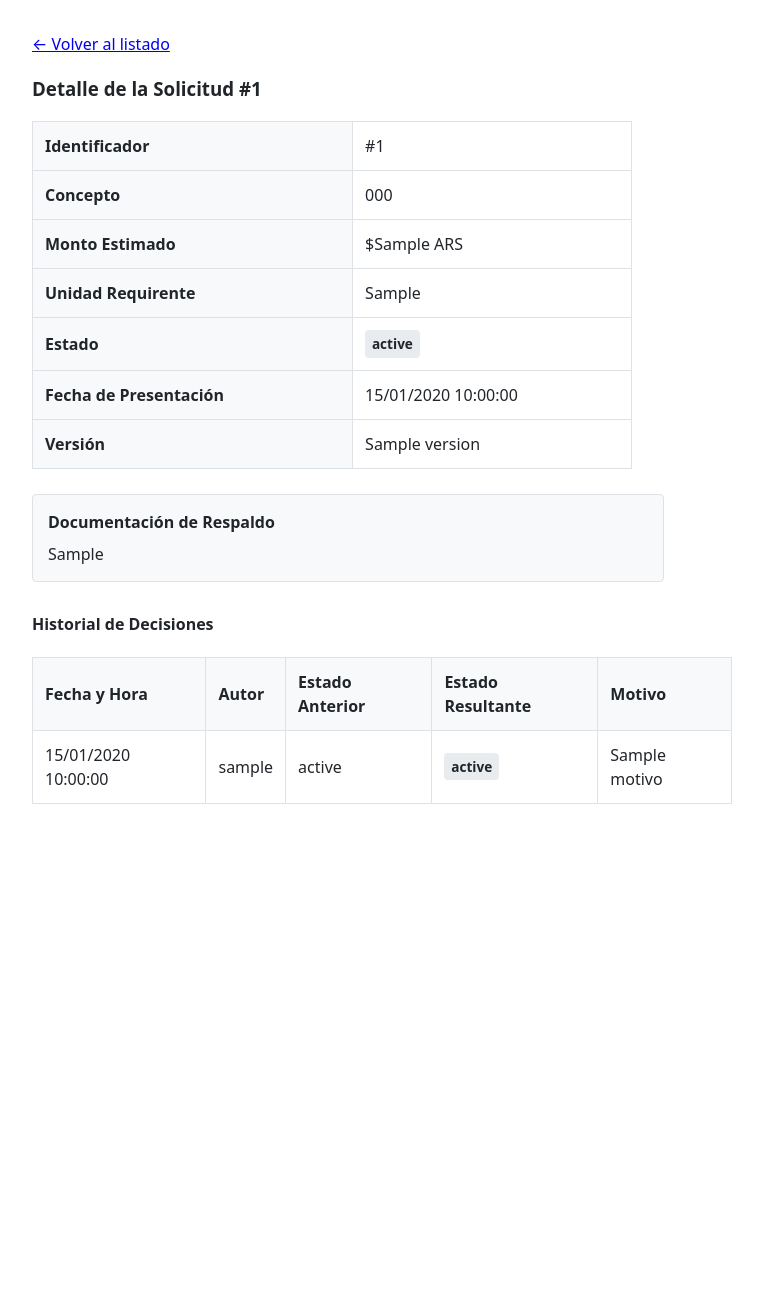
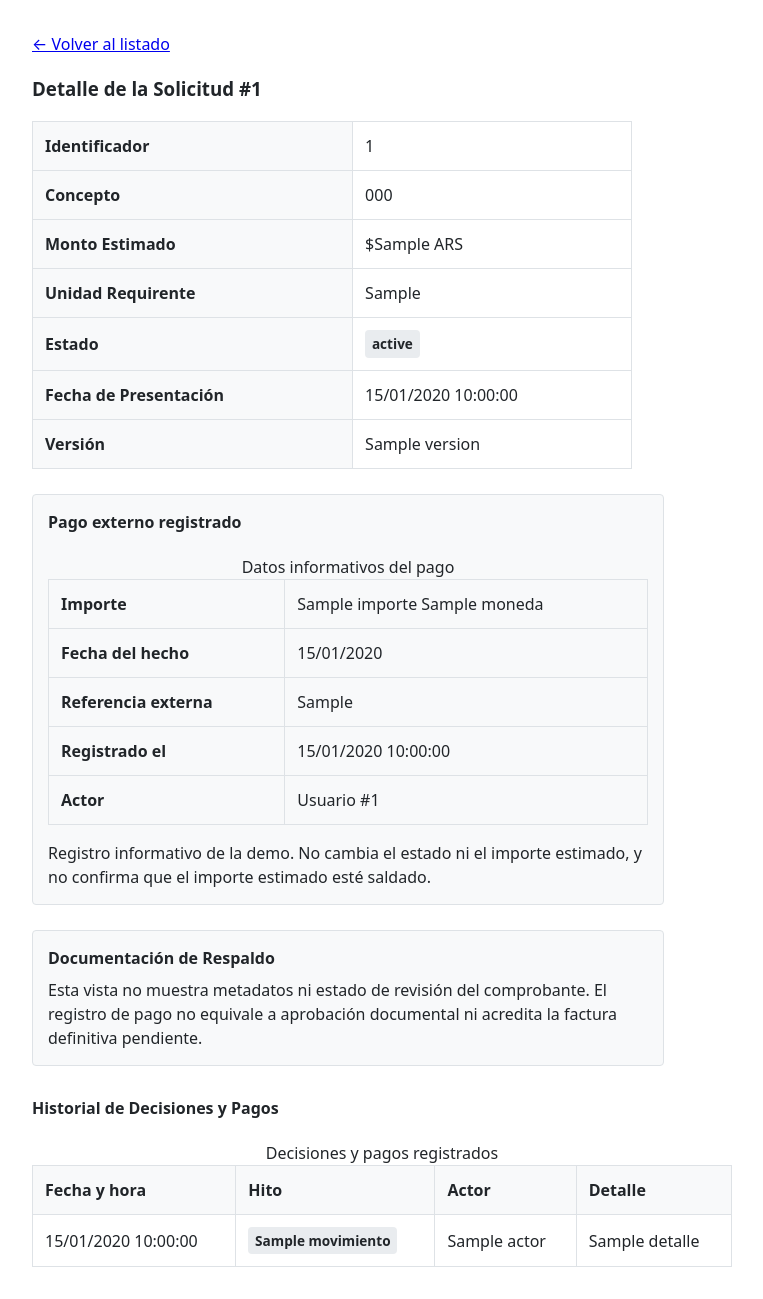
Before and after one commit to MatiasAFernandez/PS_Cooperadora, a Django app: template templates/gastos/solicitud_detail.html in a window 1280 px wide. Shown: the part 129-1428 px from the top of the page, without its empty margins (208-971 px from the left). Before the commit the page ends 933 px from the top, so only its background shows below. Run offline with Django 5.2, Linux system fonts and the light colour scheme; the template is opened without the code that fills it: most values are stand-ins (such as "Sample title", 1, 10 or a date in 2020); parts of the project's set-up code (start-up, migrations or seed data) failed here and were passed over.

Commit message:
feat(gastos): mostrar resumen y cronología de pagos

```diff
--- a/templates/gastos/solicitud_detail.html
+++ b/templates/gastos/solicitud_detail.html
@@ -1,4 +1,5 @@
 {% extends "base.html" %}
+{% load l10n %}
 
 {% block title %}Detalle de Solicitud #{{ solicitud.pk }} — PS Cooperadora{% endblock %}
 
@@ -10,7 +11,7 @@
 <table style="max-width: 600px;">
     <tr>
         <th>Identificador</th>
-        <td>#{{ solicitud.pk }}</td>
+        <td>{{ tramite_id }}</td>
     </tr>
     <tr>
         <th>Concepto</th>
@@ -38,19 +39,68 @@
     </tr>
 </table>
 
+{% if pago_consulta %}
+<section id="pago-externo" aria-labelledby="pago-externo-heading" style="margin-top: 25px; padding: 15px; border: 1px solid #dee2e6; border-radius: 4px; max-width: 600px; background-color: #f8f9fa;">
+    <h4 id="pago-externo-heading" style="margin-top: 0;">Pago externo registrado</h4>
+    <table style="max-width: 600px; width: 100%;">
+        <caption>Datos informativos del pago</caption>
+        <tbody>
+            <tr>
+                <th scope="row">Importe</th>
+                <td>{{ pago_consulta.importe }} {{ pago_consulta.moneda }}</td>
+            </tr>
+            <tr>
+                <th scope="row">Fecha del hecho</th>
+                <td>{{ pago_consulta.fecha_pago|date:"d/m/Y" }}</td>
+            </tr>
+            <tr>
+                <th scope="row">Referencia externa</th>
+                <td>{{ pago_consulta.referencia_externa }}</td>
+            </tr>
+            <tr>
+                <th scope="row">Registrado el</th>
+                <td>
+                    {% if pago_consulta.fecha_registro %}
+                        {{ pago_consulta.fecha_registro|date:"d/m/Y H:i:s" }}
+                    {% else %}
+                        No disponible
+                    {% endif %}
+                </td>
+            </tr>
+            <tr>
+                <th scope="row">Actor</th>
+                <td>
+                    {% if pago_consulta.actor_id != None %}
+                        Usuario #{{ pago_consulta.actor_id }}
+                    {% else %}
+                        No disponible
+                    {% endif %}
+                </td>
+            </tr>
+        </tbody>
+    </table>
+    <p role="note" style="margin-bottom: 0;">Registro informativo de la demo. No cambia el estado ni el importe estimado, y no confirma que el importe estimado esté saldado.</p>
+</section>
+{% endif %}
+
 <div id="respaldo-documental" style="margin-top: 25px; padding: 15px; border: 1px solid #dee2e6; border-radius: 4px; max-width: 600px; background-color: #f8f9fa;">
     <h4 style="margin-top: 0; margin-bottom: 8px;">Documentación de Respaldo</h4>
-    <p style="margin: 0;">{{ mensaje_respaldo|default:solicitud.mensaje_respaldo }}</p>
+    {% if pago_consulta %}
+        <p style="margin: 0;">Esta vista no muestra metadatos ni estado de revisión del comprobante. El registro de pago no equivale a aprobación documental ni acredita la factura definitiva pendiente.</p>
+    {% else %}
+        <p style="margin: 0;">{{ mensaje_respaldo|default:solicitud.mensaje_respaldo }}</p>
+    {% endif %}
 </div>
+
+{% if error_decision %}
+<div role="alert" style="color: red; margin-top: 20px; max-width: 600px;">
+    <strong>Error:</strong> {{ error_decision }}
+</div>
+{% endif %}
 
 {% if can_decide %}
 <div style="margin-top: 30px; padding: 20px; border: 1px solid #ccc; border-radius: 4px; max-width: 600px;">
     <h4>Registrar Decisión Humana</h4>
-    {% if error_decision %}
-        <div style="color: red; margin-bottom: 15px;">
-            <strong>Error:</strong> {{ error_decision }}
-        </div>
-    {% endif %}
     <form method="post" action="{% url 'gastos:decidir' pk=solicitud.pk %}">
         {% csrf_token %}
         <input type="hidden" name="version" value="{{ solicitud.version }}">
@@ -72,31 +122,44 @@
 </div>
 {% endif %}
 
-<h4 style="margin-top: 30px;">Historial de Decisiones</h4>
-{% if decisiones %}
+<h4 style="margin-top: 30px;">Historial de Decisiones y Pagos</h4>
+{% if cronologia %}
     <table style="max-width: 700px; width: 100%; margin-top: 10px;">
+        <caption>Decisiones y pagos registrados</caption>
         <thead>
             <tr>
-                <th>Fecha y Hora</th>
-                <th>Autor</th>
-                <th>Estado Anterior</th>
-                <th>Estado Resultante</th>
-                <th>Motivo</th>
+                <th scope="col">Fecha y hora</th>
+                <th scope="col">Hito</th>
+                <th scope="col">Actor</th>
+                <th scope="col">Detalle</th>
             </tr>
         </thead>
         <tbody>
-            {% for d in decisiones %}
+            {% for movimiento in cronologia %}
                 <tr>
-                    <td>{{ d.fecha|date:"d/m/Y H:i:s" }}</td>
-                    <td>{{ d.autor.username }}</td>
-                    <td>{{ d.get_estado_anterior_display }}</td>
-                    <td><span class="badge">{{ d.get_estado_resultante_display }}</span></td>
-                    <td>{{ d.motivo|default:"—" }}</td>
+                    <td>
+                        {% if movimiento.fecha %}
+                            {{ movimiento.fecha|date:"d/m/Y H:i:s" }}
+                        {% else %}
+                            No disponible
+                        {% endif %}
+                    </td>
+                    <td><span class="badge">{{ movimiento.titulo }}</span></td>
+                    <td>{{ movimiento.actor }}</td>
+                    <td>
+                        {% if movimiento.tipo == "pago" %}
+                            Importe: {{ movimiento.importe|localize }} {{ movimiento.moneda }}.
+                            Fecha del hecho: {{ movimiento.fecha_pago|date:"d/m/Y" }}.
+                            Referencia externa: {{ movimiento.referencia_externa }}.
+                        {% else %}
+                            {{ movimiento.detalle }}
+                        {% endif %}
+                    </td>
                 </tr>
             {% endfor %}
         </tbody>
     </table>
 {% else %}
-    <p>Sin decisiones registradas para esta solicitud.</p>
+    <p>Sin decisiones ni pagos registrados para esta solicitud.</p>
 {% endif %}
 {% endblock %}
```
Also changed, not shown: gastos/views.py (+72 -33 lines), tests/gastos/test_pago_externo_view.py (added, +139 -0 lines).
